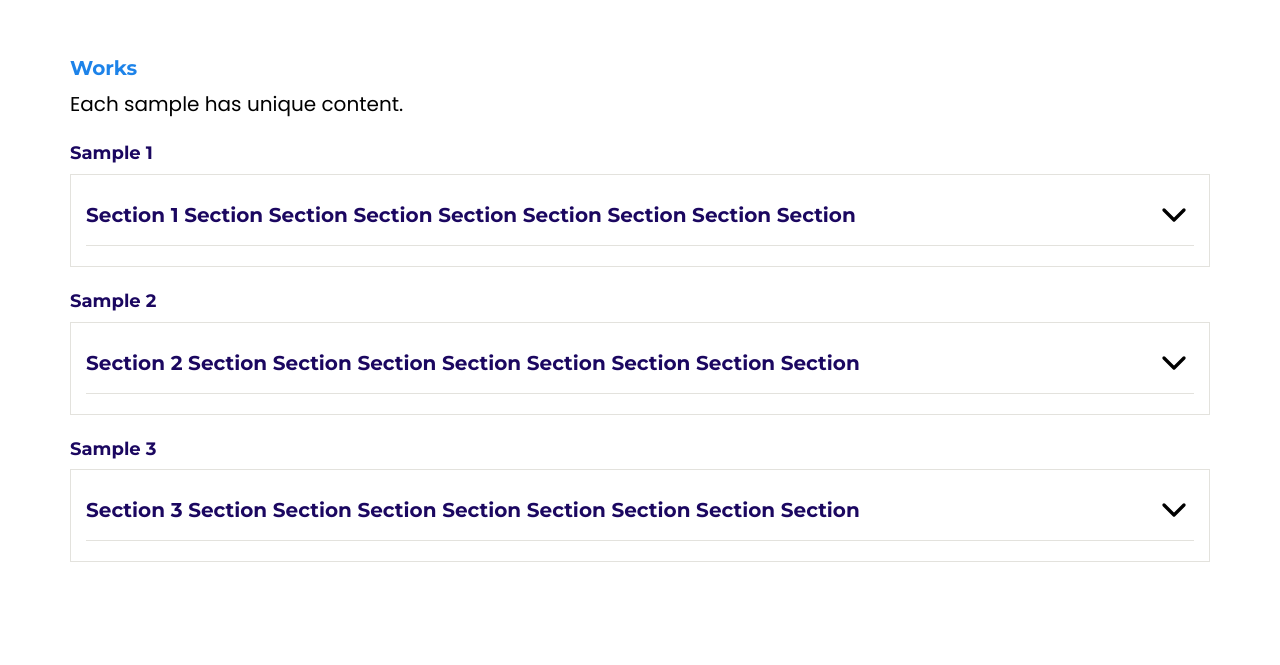
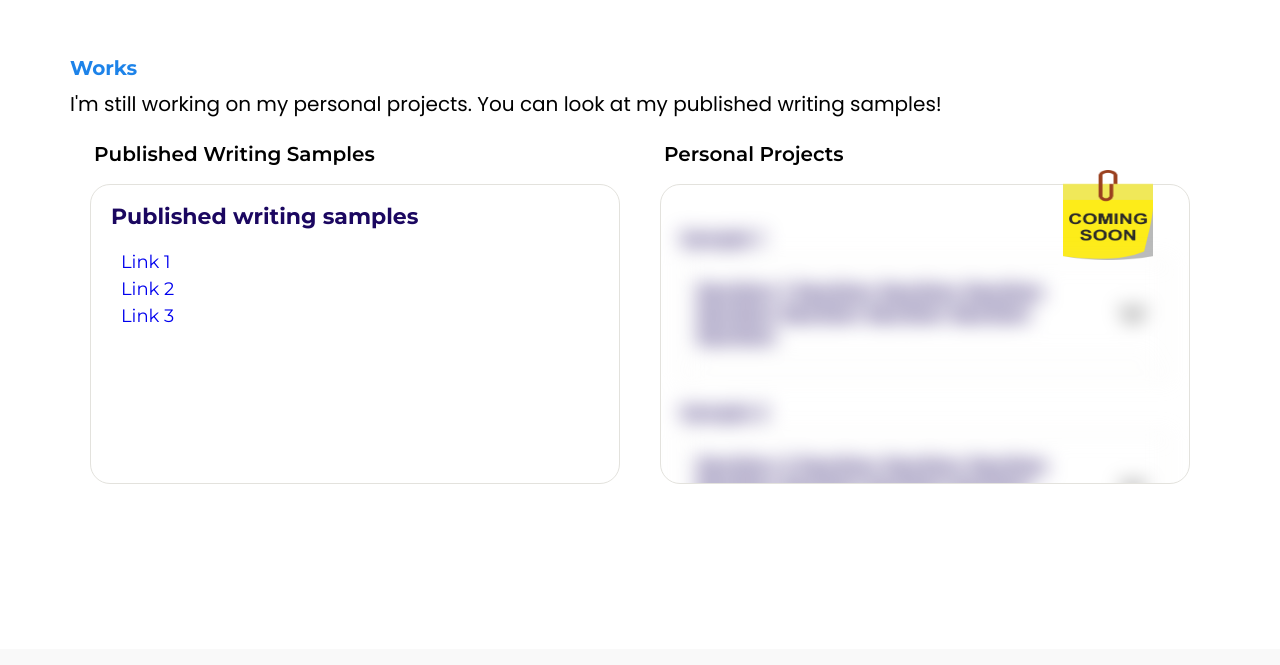
Before and after one commit to rrrhyme/portfolio, a React (Create React App) app: page / in a window 1280 px wide. Shown: the part 1435-2100 px from the top of the page. Built offline with nearby package versions, Linux system fonts and the light colour scheme.

Commit message:
Ready to published

```diff
--- a/src/App.js
+++ b/src/App.js
@@ -5,6 +5,7 @@ import Hero from "./components/blocks/Hero.jsx/Hero";
 import About from "./components/blocks/About/About";
 import Works from "./components/blocks/Works/Works";
 import Contact from "./components/blocks/Contact/Contact";
+import Published from "./components/blocks/Published/Published";
 function App(props) {
 	return (
 		<div>
@@ -13,6 +14,7 @@ function App(props) {
 			<About />
 			<Works />
 			<Contact />
+			{/* <Published /> */}
 		</div>
 	);
 }
--- a/src/components/Accordion.jsx
+++ b/src/components/Accordion.jsx
@@ -52,7 +52,8 @@ const accordionItem = [
 					<>
 						<p>
 							Lorem ipsum dolor sit amet consectetur, adipisicing elit. Porro,
-							inventore.
+							inventore inventore. inventore. inventore. inventore. inventore.
+							inventore. inventore..
 						</p>
 					</>
 				),
@@ -131,23 +132,27 @@ const accordionItem = [
 
 function Accordion(props) {
 	const [openIndices, setOpenIndices] = useState([]);
+	const [tempDisable, setTempDisable] = useState(true);
+
 	const handleToggleAccordion = (index) => {
-		if (openIndices.includes(index)) {
-			setOpenIndices(openIndices.filter((i) => i !== index));
-		} else setOpenIndices([...openIndices, index]);
+		if (!tempDisable) {
+			if (openIndices.includes(index)) {
+				setOpenIndices(openIndices.filter((i) => i !== index));
+			} else setOpenIndices([...openIndices, index]);
+		}
 	};
 	return (
-		<>
+		<div className="card--filter">
 			{accordionItem.map((item, index) => {
 				return (
-					<section key={index}>
+					<section className="accordion-section" key={index}>
 						<header>
 							<h3 className="accordion__header">{item.title}</h3>
 						</header>
 						<div className="accordion">
 							<div
 								onClick={() => handleToggleAccordion(index)}
-								className="accordion__section">
+								className="accordion__container">
 								<header className="section__heading">
 									<h3 className="section__header">{item.section}</h3>
 								</header>
@@ -181,7 +186,7 @@ function Accordion(props) {
 					</section>
 				);
 			})}
-		</>
+		</div>
 	);
 }
 
--- a/src/components/blocks/Hero.jsx/Hero.css
+++ b/src/components/blocks/Hero.jsx/Hero.css
@@ -38,7 +38,7 @@
 
 .hero__tagline {
 	font-size: 2rem;
-	color: #b9c3cf;
+	color: #ffffff;
 }
 
 .svg-container svg {
@@ -55,8 +55,8 @@
 }
 
 #arrow-svg {
-	width: 100px;
-	height: 100px;
+	width: 64px;
+	height: 64px;
 }
 
 .arrow-svg {
@@ -119,7 +119,9 @@
 	}
 }
 
-.bad {
-	border: 1px solid red;
-	height: 30px;
+@media screen and (min-width: 640px) {
+	#arrow-svg {
+		width: 100px;
+		height: 100px;
+	}
 }
--- a/src/components/blocks/Navigation/Navigation.css
+++ b/src/components/blocks/Navigation/Navigation.css
@@ -55,6 +55,20 @@
 .nav--extended {
 	box-shadow: 0 0 0 3px #ccc;
 }
+
+.nav--close {
+	max-height: 0;
+	transition: all 0.3s ease-out;
+	opacity: 0;
+}
+
+.nav--show {
+	opacity: 1;
+	max-height: 900px;
+	height: auto;
+	transition: all 0.6s ease-in;
+}
+
 @media screen and (min-width: 768px) {
 	.nav__toggler {
 		display: none;
--- a/src/components/blocks/Navigation/Navigation.jsx
+++ b/src/components/blocks/Navigation/Navigation.jsx
@@ -47,8 +47,11 @@ function Navigation(props) {
 							</li>
 						))}
 					</ul>
-					{isMenuOpen && (
-						<ul className="nav__list sm">
+					{/* Window < 768 */}
+					<ul
+						className={`nav__list sm ${
+							isMenuOpen ? "nav--show" : "nav--close"
+						}`}>
 						{listItem.map((item) => (
 							<li key={item.id} className="nav__item">
 								<a
@@ -59,7 +62,6 @@ function Navigation(props) {
 							</li>
 						))}
 					</ul>
-					)}
 				</nav>
 			</header>
 		</>
--- /dev/null
+++ b/src/components/blocks/Published/Published.css
@@ -0,0 +1,23 @@
+.published {
+	background-color: #fff;
+	overflow: hidden;
+	word-wrap: break-word;
+}
+
+.published__headings {
+	font-size: 2.2rem;
+}
+
+.published__list {
+	padding: 1rem;
+	grid-row: 3;
+}
+
+.published__item {
+	font-size: 1.8rem;
+}
+
+.published__container {
+	display: grid;
+	grid-template-columns: 90% 10%;
+}
--- /dev/null
+++ b/src/components/blocks/Published/Published.jsx
@@ -0,0 +1,29 @@
+import React, { useState } from "react";
+import "./Published.css";
+
+function Published(props) {
+	return (
+		<>
+			<section className={`published `}>
+				<div className="published__container">
+					<header className="published__header">
+						<h3 className="published__headings">Published writing samples</h3>
+					</header>
+					<ul className="published__list">
+						<li className="published__item">
+							<a href="#1">Link 1</a>
+						</li>
+						<li className="published__item">
+							<a href="#2">Link 2</a>
+						</li>
+						<li className="published__item">
+							<a href="#3">Link 3</a>
+						</li>
+					</ul>
+				</div>
+			</section>
+		</>
+	);
+}
+
+export default Published;
--- a/src/components/blocks/Works/Works.css
+++ b/src/components/blocks/Works/Works.css
@@ -1,5 +1,6 @@
 .block--works {
 	background-color: #fff;
+	position: relative;
 }
 
 .works {
@@ -13,8 +14,58 @@
 	font-family: "Poppins", sans-serif;
 }
 
-.icon-accordion {
-	width: 40px;
-	height: 40px;
-	cursor: pointer;
+.grid--works {
+	display: grid;
 }
+
+.headings {
+	grid-row: 1;
+	grid-column: span 2;
+}
+
+.personal-projects-container {
+	grid-row: 3;
+	position: relative;
+}
+
+.published-container {
+	grid-row: 2 / 2;
+	grid-column: 1;
+}
+
+@media screen and (min-width: 810px) {
+	.personal-projects-container {
+		grid-row: 2;
+	}
+}
+
+.card-work {
+	border: 1px solid var(--color-border);
+	border-radius: 20px;
+	margin: 1.5rem 2rem;
+	padding: 2rem;
+	height: 300px;
+	overflow: hidden;
+}
+
+.personal__tagline {
+	margin-left: 2.4rem;
+	margin-top: 2rem;
+	font-size: 2rem;
+	font-weight: 600;
+}
+
+.published__tagline {
+	margin-left: 2.4rem;
+	margin-top: 2rem;
+	font-size: 2rem;
+	font-weight: 600;
+}
+
+.coming-soon {
+	position: absolute;
+	width: 90px;
+	height: 90px;
+	top: 51px;
+	right: 10%;
+}
--- a/src/components/blocks/Works/Works.jsx
+++ b/src/components/blocks/Works/Works.jsx
@@ -1,14 +1,45 @@
 import React from "react";
 import "./Works.css";
 import Accordion from "../../Accordion";
+import Published from "../Published/Published";
 
 function Works(props) {
 	return (
 		<section id="works" className="block block--works">
-			<div className="container">
-				<h2 className="works">Works</h2>
-				<p className="works__tagline">Each sample has unique content.</p>
-				<Accordion />
+			<div className="container grid grid--1x2">
+				<div className="headings">
+					<h2 className="works">Works</h2>
+					<p className="works__tagline">
+						I'm still working on my personal projects. You can look at my
+						published writing samples!
+					</p>
+				</div>
+				<div className="personal-projects-container works-content-container">
+					<p className="personal__tagline">Personal Projects</p>
+					<div className="card-work">
+						<img
+							className="coming-soon"
+							src="/assets/images/coming-soon.png"
+							alt="coming-soon"
+						/>
+						<Accordion />
+					</div>
+					<div
+						style={{
+							position: "absolute",
+							top: 0,
+							left: 0,
+							width: "100%",
+							height: "100%",
+							background: "transparent",
+						}}></div>
+				</div>
+				<div className="published-container works-content-container">
+					<p className="published__tagline">Published Writing Samples</p>
+					<div className="card-work">
+						<Published />
+					</div>
+				</div>
 			</div>
 		</section>
 	);
--- a/src/styles/Accordion.css
+++ b/src/styles/Accordion.css
@@ -1,6 +1,9 @@
 .accordion {
-	border: 1px solid #e3e2dd;
+	border: 1px solid var(--color-border);
 	padding: 2rem 1.5rem;
+}
+.accordion-section {
+	width: 100%;
 }
 
 .accordion__header {
@@ -8,12 +11,12 @@
 	margin-top: 2.5rem;
 }
 
-.accordion__section {
+.accordion__container {
 	display: flex;
 	justify-content: space-between;
 	align-items: center;
-	border-bottom: 1px solid #e3e2dd;
-	cursor: pointer;
+	border-bottom: 1px solid var(--color-border);
+	cursor: default;
 }
 
 .section__heading {
@@ -29,19 +32,19 @@
 .accordion__content {
 	max-height: 0;
 	overflow: hidden;
-	transition: all 0.3s ease-out;
+	transition: all 0.8s ease-out;
 }
 
 .accordion__content.show {
 	height: auto;
-	max-height: 900px;
-	transition: all 0.8s ease-out;
+	max-height: 9999px;
+	transition: all 8s ease-out;
 }
 
 .accordion__tagline {
 	margin: 1rem;
 	padding: 1rem 1.5rem;
-	border: 1px solid #e3e2dd;
+	border: 1px solid var(--color-border);
 	box-shadow: 0 0 3px #2b2b2b;
 }
 
@@ -55,3 +58,18 @@
 .accordion__sub-heading {
 	font-weight: 600;
 }
+
+@media screen and (min-width: 810px) {
+	.accordion-section {
+		width: 100%;
+	}
+}
+
+.card--filter {
+	filter: blur(1rem);
+}
+
+.icon-accordion {
+	width: 40px;
+	height: 40px;
+}
--- a/src/styles/app.css
+++ b/src/styles/app.css
@@ -3,7 +3,7 @@
 :root {
 	--color-headings: #1b0760;
 	--color-body: #b5a8ea;
-	--color-border: #ccc;
+	--color-border: #e3e2dd;
 	--color-title: #1d83e9;
 	--font-size-title: 2rem;
 }
@@ -66,7 +66,7 @@ li {
 	display: grid;
 }
 
-@media screen and (min-width: 768px) {
+@media screen and (min-width: 810px) {
 	.grid--1x2 {
 		grid-template-columns: repeat(2, 1fr);
 	}
```
Also changed, not shown: public/assets/images/coming-soon.png (added), public/assets/images/sprites.svg. Lines whose indentation alone changed are shown as unchanged.
